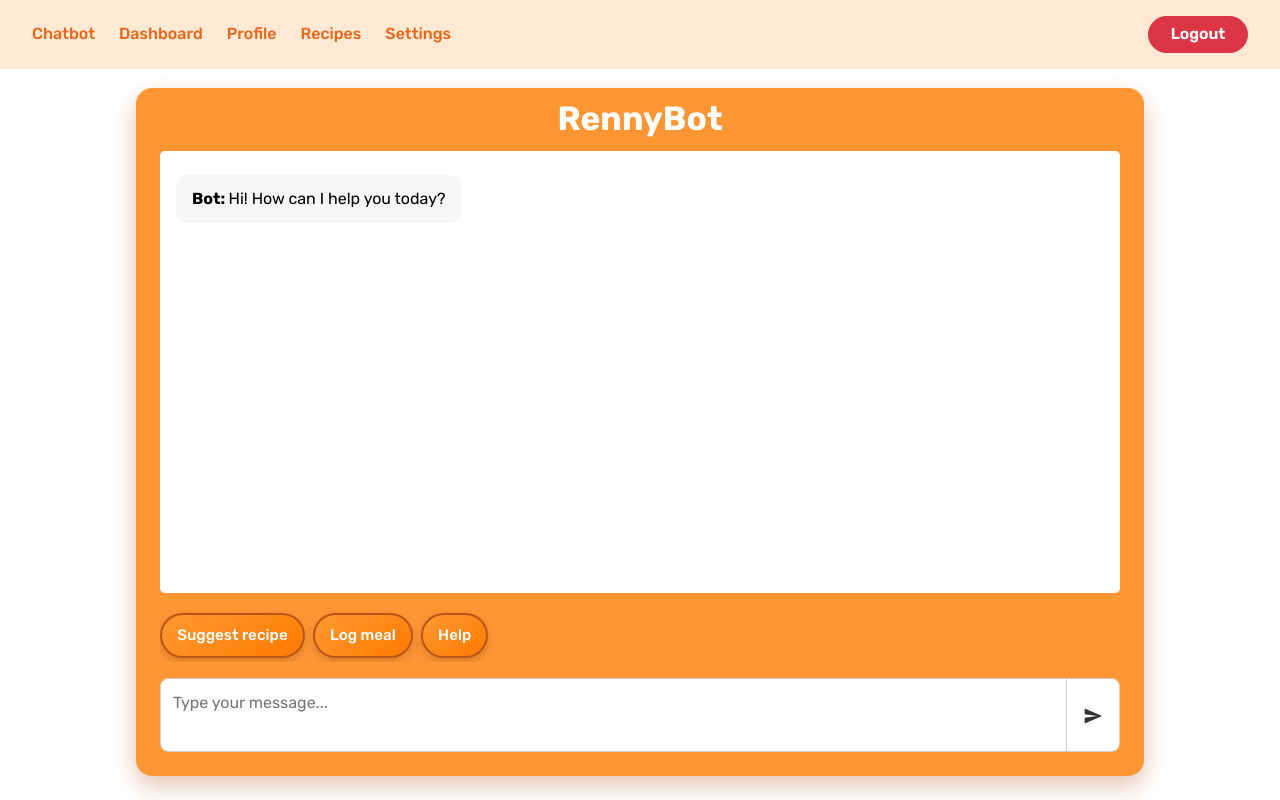
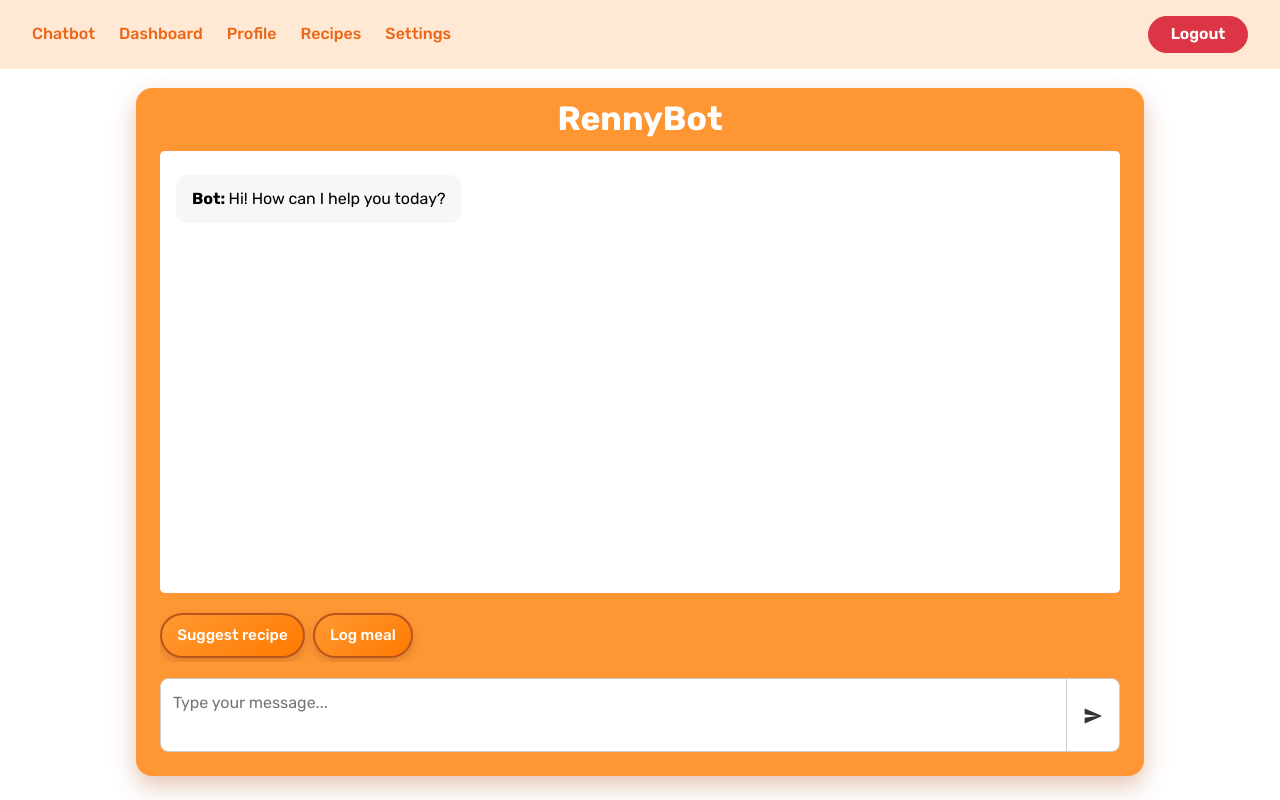
Before and after one commit to tgw6201/SummerBuild2025, a React (Vite) app in the folder client/: page /chatbot in a window 1280 px wide. Built offline with nearby package versions, Linux system fonts and the light colour scheme.

Commit message:
Removed "help" suggestion

```diff
--- a/client/src/pages/Chatbot.jsx
+++ b/client/src/pages/Chatbot.jsx
@@ -134,7 +134,7 @@ export default function Chatbot() {
   };
 
   /* Suggested messages for user convenience */
-  const suggestions = ["Suggest recipe", "Log meal", "Help"];
+  const suggestions = ["Suggest recipe", "Log meal"];
 
   return (
     <div className="app-container">
```
